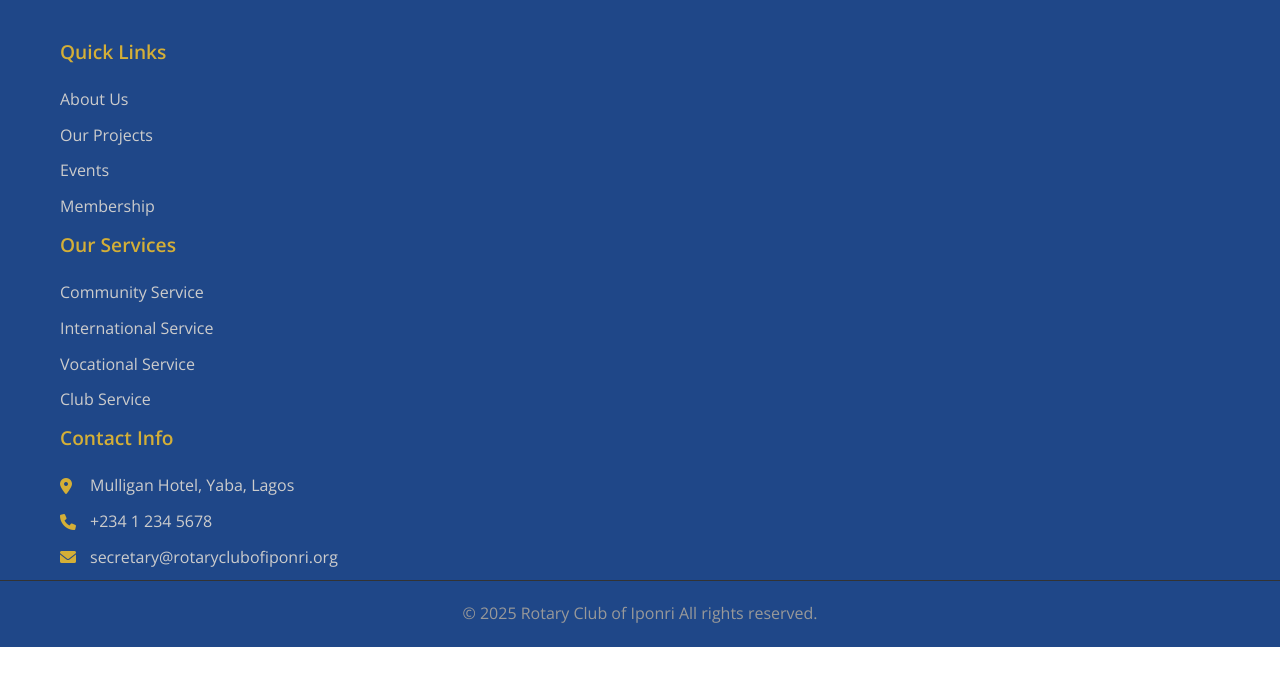
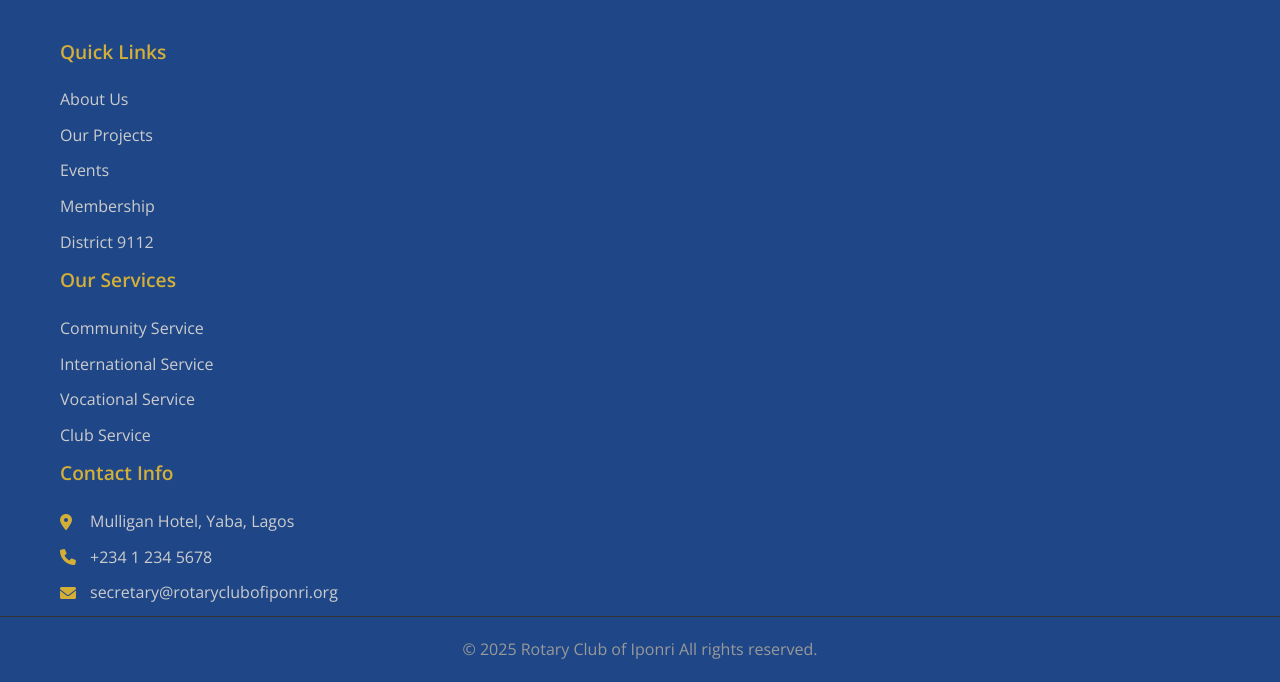
Before and after one commit to DoveFrancis/rciponri, a website: page index.html in a window 1280 px wide. Shown: the part 6793-7475 px from the top of the page. Before the commit the page ends 7440 px from the top, so only its background shows below. Drawn offline with nearby package versions, Linux system fonts and the light colour scheme.

Commit message:
Add District 9112 link to Quick Links

```diff
--- a/index.html
+++ b/index.html
@@ -372,6 +372,7 @@
                         <li><a href="#projects">Our Projects</a></li>
                         <li><a href="#events">Events</a></li>
                         <li><a href="#membership">Membership</a></li>
+                        <li><a href="https://rotary9112.org/" target="_blank">District 9112</a></li>
                     </ul>
                 </div>
                 <div class="footer-section">
```
